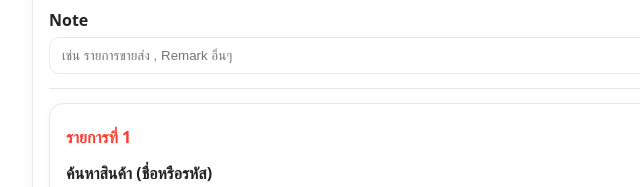
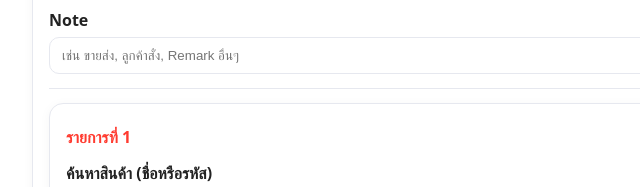
Before and after one commit to workmomandmestore-glitch/sales-pet-wholesale, a plain HTML site: page index.html in a window 1280 px wide. Shown: the part 215-402 px from the top of the page, 164-804 px from the left. Drawn offline with Linux system fonts and the light colour scheme; no server answers.

Commit message:
Update index.html

```diff
--- a/index.html
+++ b/index.html
@@ -61,7 +61,7 @@
 
         <!-- NOTE -->
         <label style="margin-top:12px;">Note</label>
-        <input id="noteInput" type="text" placeholder="เช่น รายการขายส่ง , Remark อื่นๆ" required />
+        <input id="noteInput" type="text" placeholder="เช่น ขายส่ง, ลูกค้าสั่ง, Remark อื่นๆ" required />
 
         <div class="divider"></div>
 
```
